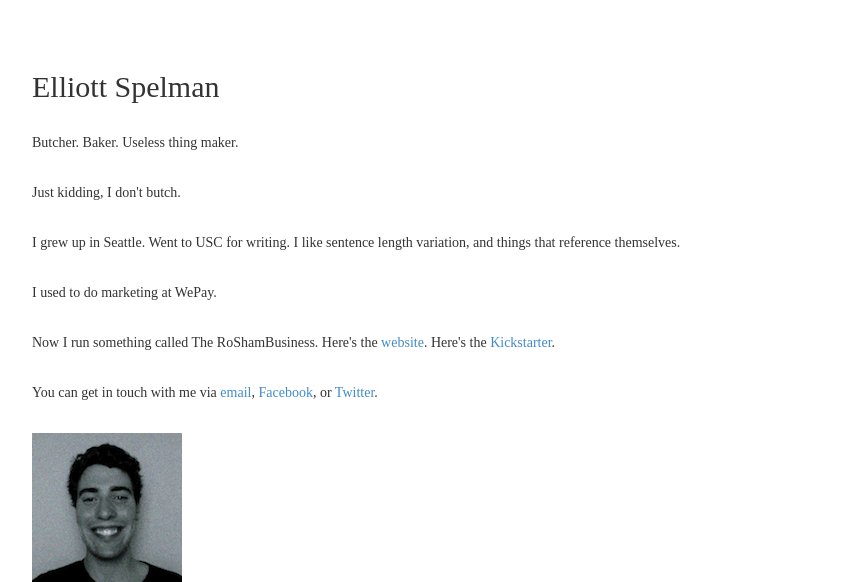
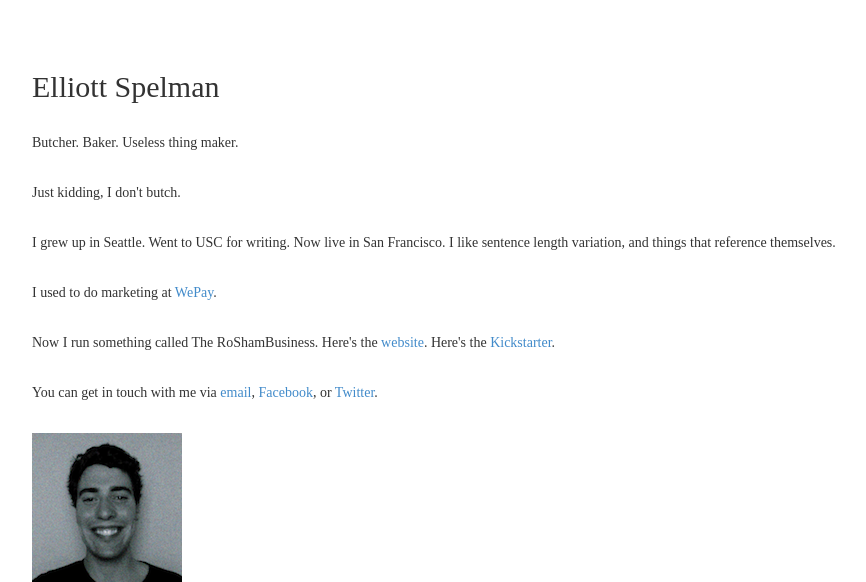
Before and after one commit to spelman7/gol, a Node server app: page / in a window 1280 px wide. Shown: the top 582 px of the page, without its empty margins (38-904 px from the left). Run offline with Node 20, Linux system fonts and the light colour scheme; some libraries are stand-ins or nearby versions.

Commit message:
changed page

```diff
--- a/views/templates/index.html
+++ b/views/templates/index.html
@@ -26,11 +26,11 @@
 
       	</br>
 
-      	<p>I grew up in Seattle. Went to USC for writing. I like sentence length variation, and things that reference themselves.</p>
+      	<p>I grew up in Seattle. Went to USC for writing. Now live in San Francisco. I like sentence length variation, and things that reference themselves.</p>
 
         </br>
 
-      	<p>I used to do marketing at WePay.</p>
+      	<p>I used to do marketing at <a href="www.wepay.com" target="_blank">WePay</a>.</p>
 
       	</br>
 
```
